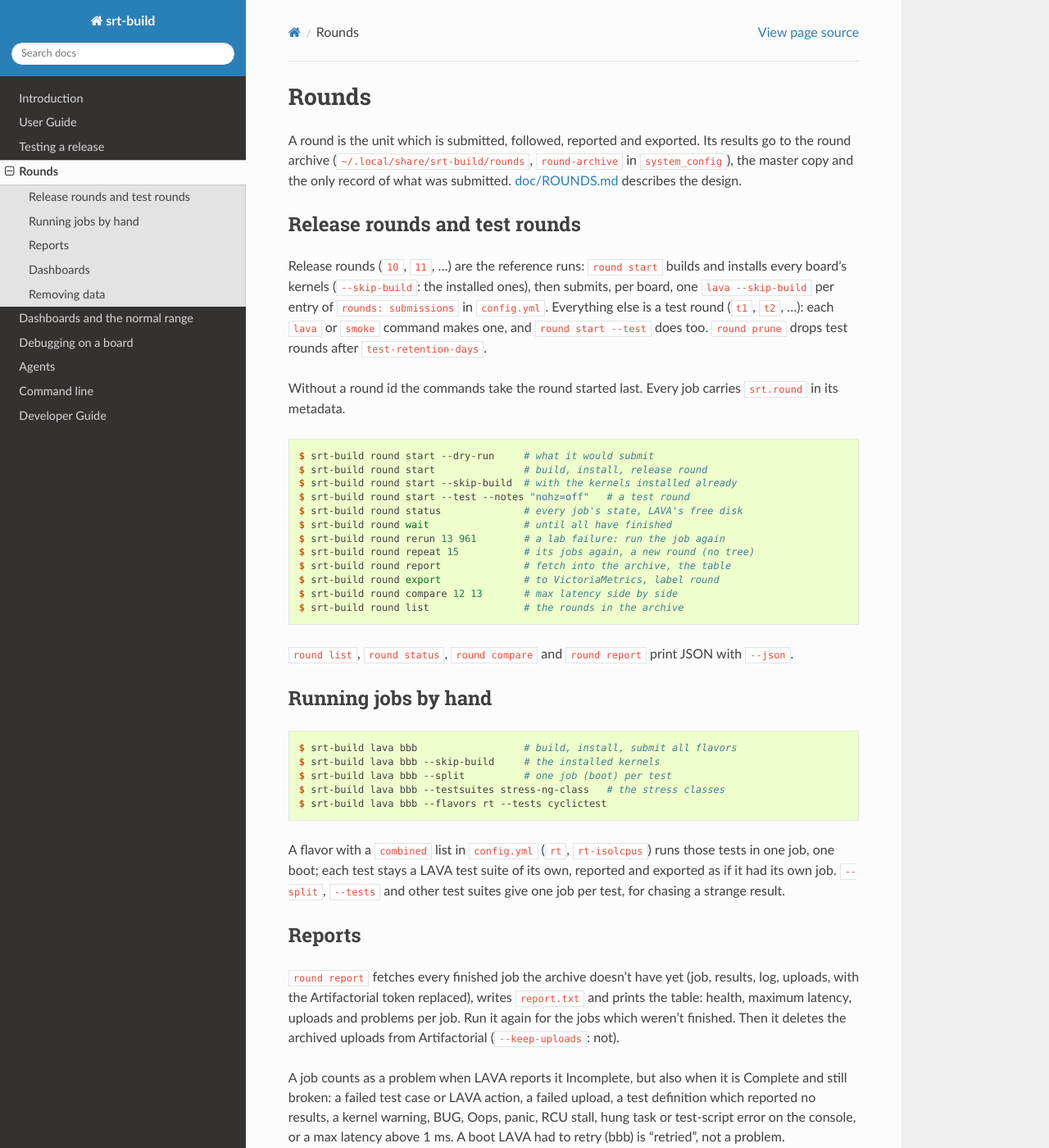
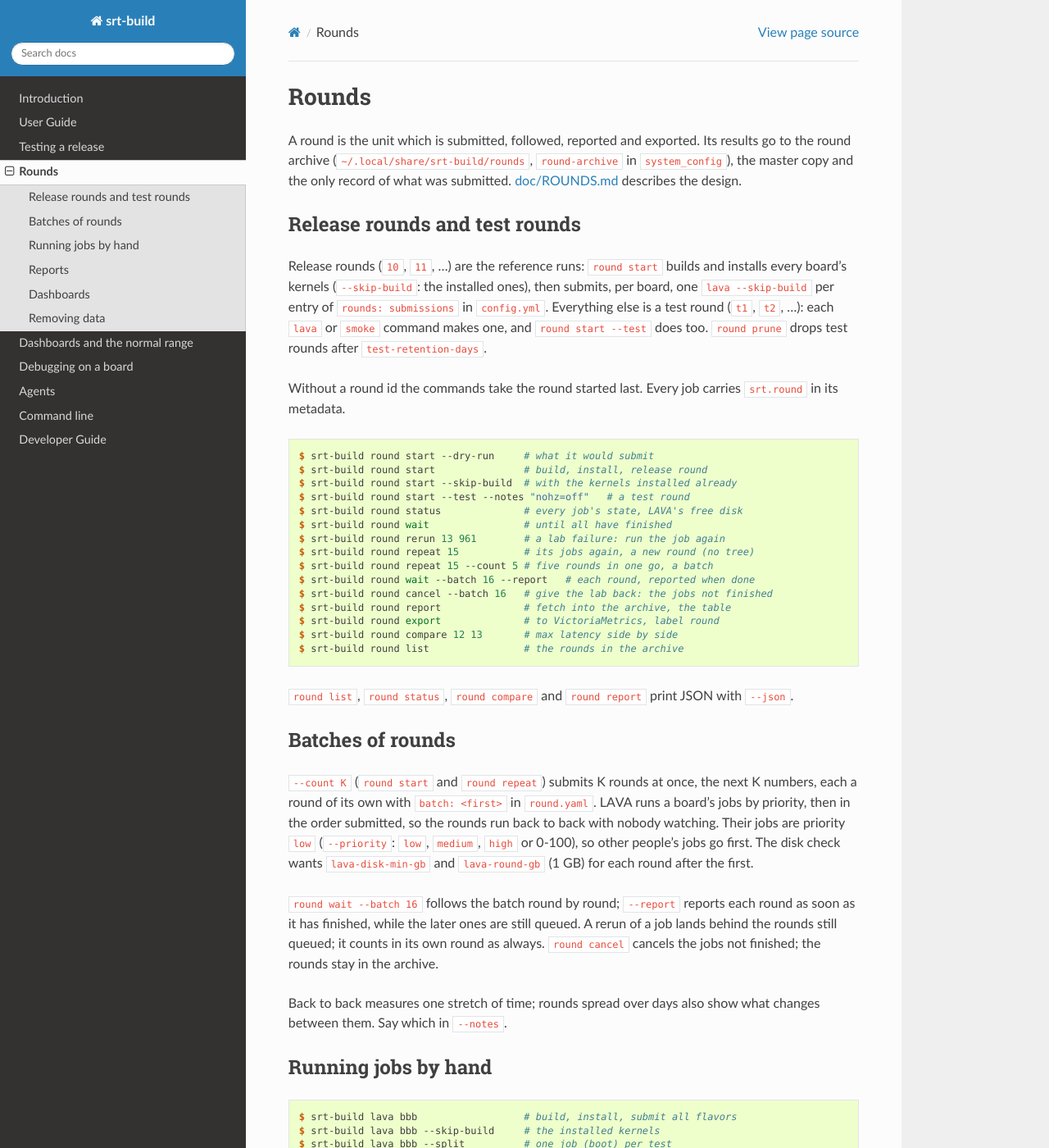
Before and after one commit to igaw/srt-build, a Sphinx documentation site: the page built from docs/rounds.rst, in a window 1280 px wide and 1400 px high. Shown: the whole window at 82% size. Built offline with Sphinx 7.4.7 and the Read the Docs theme 3.1.0, drawn with Linux system fonts in a browser that asks for light colours.

Commit message:
docs: batches of rounds, unattended
rounds.rst gets the commands and a section on batches: --count, the
priority low, the disk check, wait --batch --report, cancel, a rerun
behind the queued rounds, back to back versus spread out (say which in
--notes). dashboards.rst's "Gathering more data" shows five rounds at
once next to the round by round way.

Co-Authored-By: Claude Opus 5.5 <noreply@anthropic.com>

```diff
--- a/docs/rounds.rst
+++ b/docs/rounds.rst
@@ -33,6 +33,9 @@ carries ``srt.round`` in its metadata.
   $ srt-build round wait                # until all have finished
   $ srt-build round rerun 13 961        # a lab failure: run the job again
   $ srt-build round repeat 15           # its jobs again, a new round (no tree)
+  $ srt-build round repeat 15 --count 5 # five rounds in one go, a batch
+  $ srt-build round wait --batch 16 --report   # each round, reported when done
+  $ srt-build round cancel --batch 16   # give the lab back: the jobs not finished
   $ srt-build round report              # fetch into the archive, the table
   $ srt-build round export              # to VictoriaMetrics, label round
   $ srt-build round compare 12 13       # max latency side by side
@@ -40,6 +43,27 @@ carries ``srt.round`` in its metadata.
 
 ``round list``, ``round status``, ``round compare`` and ``round report``
 print JSON with ``--json``.
+
+Batches of rounds
+-----------------
+
+``--count K`` (``round start`` and ``round repeat``) submits K rounds
+at once, the next K numbers, each a round of its own with ``batch:
+<first>`` in ``round.yaml``. LAVA runs a board's jobs by priority, then
+in the order submitted, so the rounds run back to back with nobody
+watching. Their jobs are priority ``low`` (``--priority``: ``low``,
+``medium``, ``high`` or 0-100), so other people's jobs go first. The
+disk check wants ``lava-disk-min-gb`` and ``lava-round-gb`` (1 GB) for
+each round after the first.
+
+``round wait --batch 16`` follows the batch round by round;
+``--report`` reports each round as soon as it has finished, while the
+later ones are still queued. A rerun of a job lands behind the rounds
+still queued; it counts in its own round as always. ``round cancel``
+cancels the jobs not finished; the rounds stay in the archive.
+
+Back to back measures one stretch of time; rounds spread over days
+also show what changes between them. Say which in ``--notes``.
 
 Running jobs by hand
 --------------------
```
Also changed, not shown: docs/dashboards.rst (+8 -0 lines).
